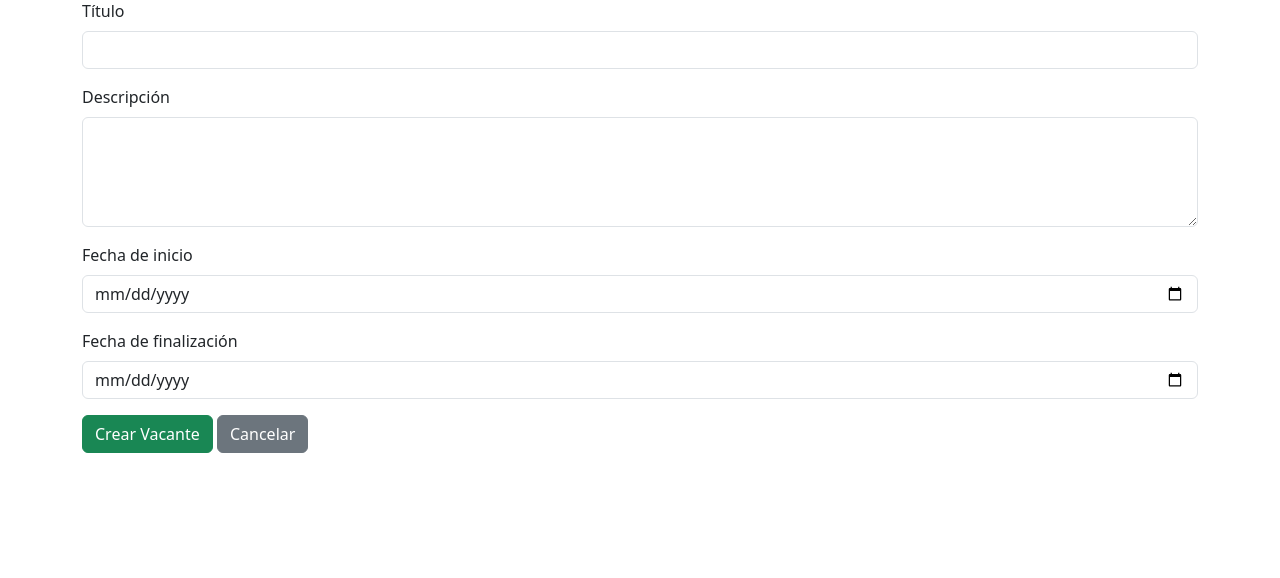
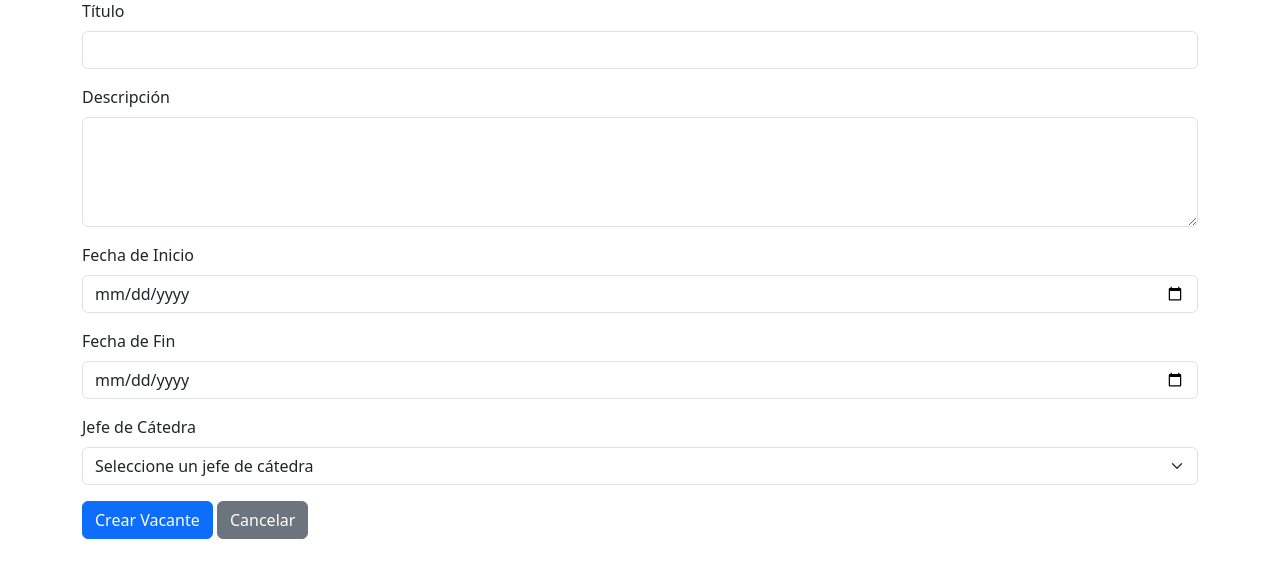
Before and after one commit to tomiingm/tp-entornos-graficos, a PHP site: page /php/crear_vacante.php in a window 1280 px wide. Shown: the part 87-665 px from the top of the page. Run offline with PHP 8.4, Linux system fonts and the light colour scheme; the visitor is signed in with stand-in values (Sample User, id 1); data comes from the database, SQL or seed files in the repository.

Commit message:
adaptando vacantes al contexto brindado por la catedra

```diff
--- a/nuestro-proyecto-web/php/crear_vacante.php
+++ b/nuestro-proyecto-web/php/crear_vacante.php
@@ -1,35 +1,40 @@
 <?php
-require('conection.php');
 session_start();
 
-// Validar sesión de jefe
-if (!isset($_SESSION["usuario_id"]) || $_SESSION["rol"] != 2) {
-  echo "Acceso no autorizado.";
-  exit;
+if (!isset($_SESSION["usuario_id"])) {
+    header("Location: login.php");
+    exit();
 }
 
-$idJefe = $_SESSION["usuario_id"];
+require("conection.php");
 
-// Si se envió el formulario
+// Obtener jefes de cátedra (rol = 2)
+$sqlJefes = "SELECT id, nombre, apellido FROM persona WHERE rol = 2";
+$resJefes = mysqli_query($conn, $sqlJefes);
+$jefesdecatedra = mysqli_fetch_all($resJefes, MYSQLI_ASSOC);
+
+// Procesar formulario
 if ($_SERVER["REQUEST_METHOD"] == "POST") {
-  $titulo = $_POST['titulo'];
-  $descripcion = $_POST['descripcion'];
-  $estado = "abierta"; // estado fijo
-  $fecha_ini = $_POST['fecha_ini'];
-  $fecha_fin = $_POST['fecha_fin'];
+    $titulo = mysqli_real_escape_string($conn, $_POST["titulo"]);
+    $descripcion = mysqli_real_escape_string($conn, $_POST["descripcion"]);
+    $fecha_ini = $_POST["fecha_ini"];
+    $fecha_fin = $_POST["fecha_fin"];
+    $jefe_catedra_id = intval($_POST["jefe_catedra"]);
+    if ($fecha_ini > date('Y-m-d')){
+      $estado = "sin abrir";
+    } else {
+      $estado = "abierta";
+    }
 
-  $sql = "INSERT INTO vacante (titulo, descripcion, estado, fecha_ini, fecha_fin, ID_Jefe)
-          VALUES (?, ?, ?, ?, ?, ?)";
-  $stmt = mysqli_prepare($conn, $sql);
-  mysqli_stmt_bind_param($stmt, "sssssi", $titulo, $descripcion, $estado, $fecha_ini, $fecha_fin, $idJefe);
-  $ok = mysqli_stmt_execute($stmt);
+    $sqlInsert = "INSERT INTO vacante (titulo, descripcion, fecha_ini, fecha_fin, ID_Jefe, estado)
+                  VALUES ('$titulo', '$descripcion', '$fecha_ini', '$fecha_fin', $jefe_catedra_id, '$estado')";
 
-  if ($ok) {
-    header("Location: vacantes.php");
-    exit;
-  } else {
-    echo "Error al crear la vacante: " . mysqli_error($conn);
-  }
+    if (mysqli_query($conn, $sqlInsert)) {
+        header("Location: vacantes.php");
+        exit();
+    } else {
+        echo "Error al crear la vacante: " . mysqli_error($conn);
+    }
 }
 ?>
 
@@ -42,30 +47,42 @@
 </head>
 <body class="container py-4">
 
-  <h2 class="mb-4">Crear Nueva Vacante</h2>
+  <h2>Crear Nueva Vacante</h2>
+  <form method="POST" action="crear_vacante.php" class="mt-4">
 
-  <form method="POST" action="">
     <div class="mb-3">
-      <label class="form-label">Título</label>
-      <input type="text" name="titulo" class="form-control" required>
+      <label for="titulo" class="form-label">Título</label>
+      <input type="text" class="form-control" id="titulo" name="titulo" required>
     </div>
 
     <div class="mb-3">
-      <label class="form-label">Descripción</label>
-      <textarea name="descripcion" class="form-control" rows="4" required></textarea>
+      <label for="descripcion" class="form-label">Descripción</label>
+      <textarea class="form-control" id="descripcion" name="descripcion" rows="4" required></textarea>
     </div>
 
     <div class="mb-3">
-      <label class="form-label">Fecha de inicio</label>
-      <input type="date" name="fecha_ini" class="form-control" required>
+      <label for="fecha_ini" class="form-label">Fecha de Inicio</label>
+      <input type="date" class="form-control" id="fecha_ini" name="fecha_ini" required>
     </div>
 
     <div class="mb-3">
-      <label class="form-label">Fecha de finalización</label>
-      <input type="date" name="fecha_fin" class="form-control" required>
+      <label for="fecha_fin" class="form-label">Fecha de Fin</label>
+      <input type="date" class="form-control" id="fecha_fin" name="fecha_fin" required>
     </div>
 
-    <button type="submit" class="btn btn-success">Crear Vacante</button>
+    <div class="mb-3">
+      <label for="jefe_catedra" class="form-label">Jefe de Cátedra</label>
+      <select class="form-select" id="jefe_catedra" name="jefe_catedra" required>
+        <option value="" disabled selected>Seleccione un jefe de cátedra</option>
+        <?php foreach ($jefesdecatedra as $jefe): ?>
+          <option value="<?= $jefe['id'] ?>">
+            <?= htmlspecialchars($jefe['nombre'] . ' ' . $jefe['apellido']) ?>
+          </option>
+        <?php endforeach; ?>
+      </select>
+    </div>
+
+    <button type="submit" class="btn btn-primary">Crear Vacante</button>
     <a href="vacantes.php" class="btn btn-secondary">Cancelar</a>
   </form>
 
```
Also changed, not shown: nuestro-proyecto-web/php/vacantes.php (+12 -2 lines).
